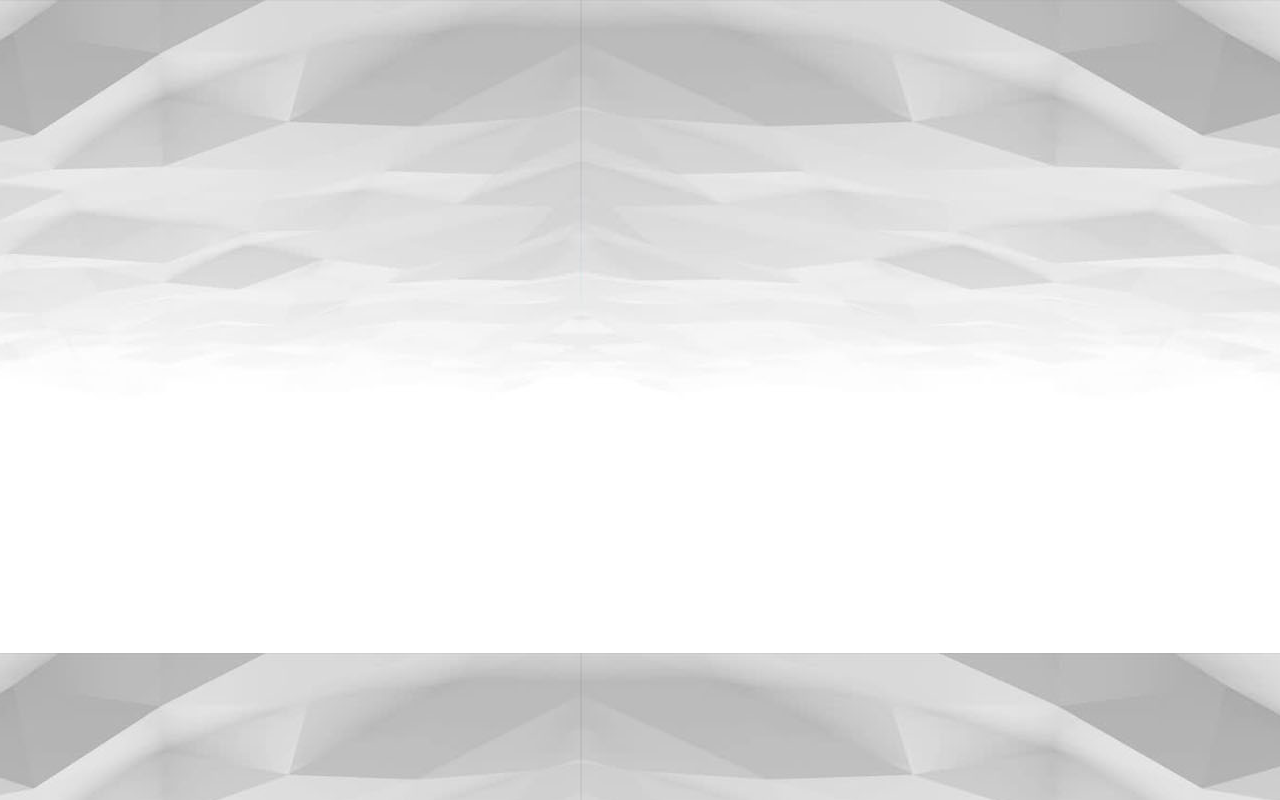
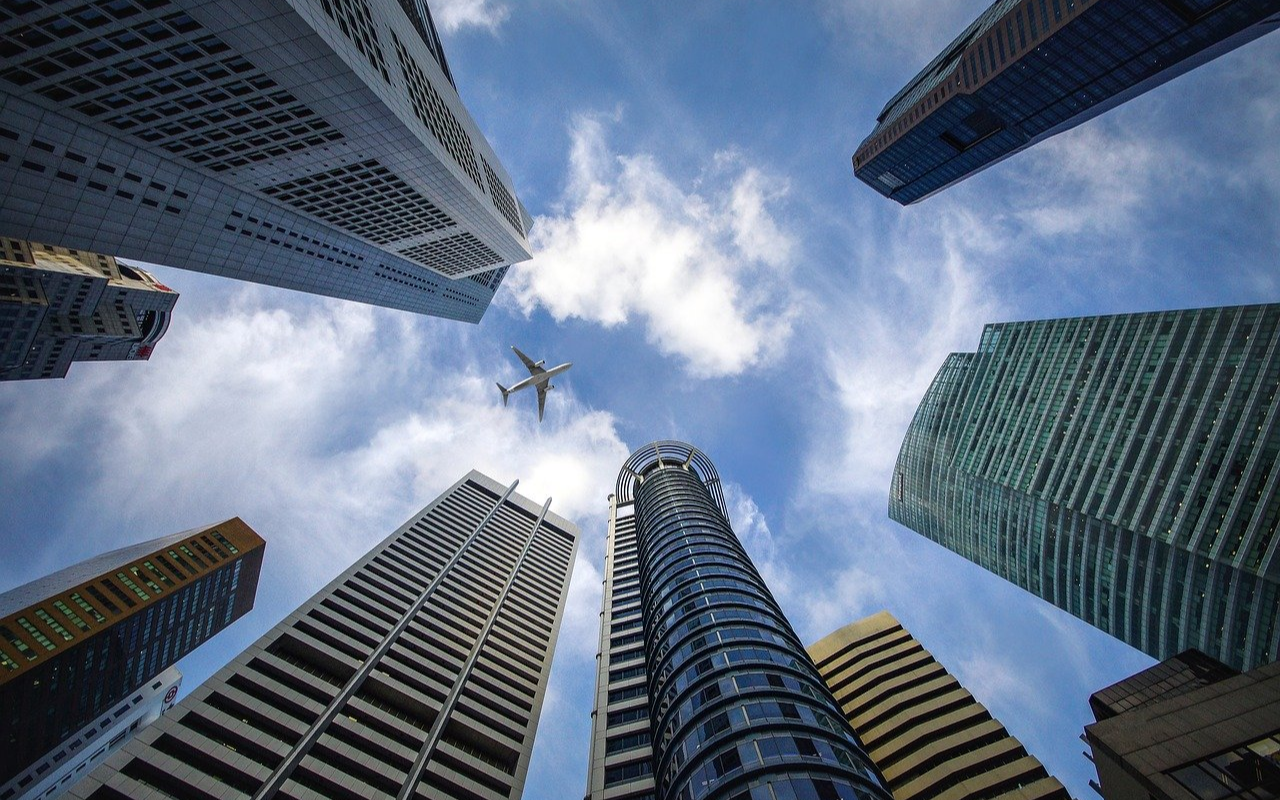
Before and after one commit to RafaelBrandaoS/html-css, a plain HTML site: page exercicios/ex022/fundo005.html in a window 1280 px wide. Drawn offline with Linux system fonts and the light colour scheme.

Commit message:
atualizei  exercícios do capítulo 19

```diff
--- a/exercicios/ex022/fundo005.html
+++ b/exercicios/ex022/fundo005.html
@@ -8,8 +8,8 @@
     <style>
         body {
             height: 98vh;
-            background-image: url(imagens/wallpaper005.jpg);
-            background-position: top center;
+            background-image: url(imagens/wallpaper002.jpg);
+            background-position: center center;
         }
     </style>
 </head>
```
